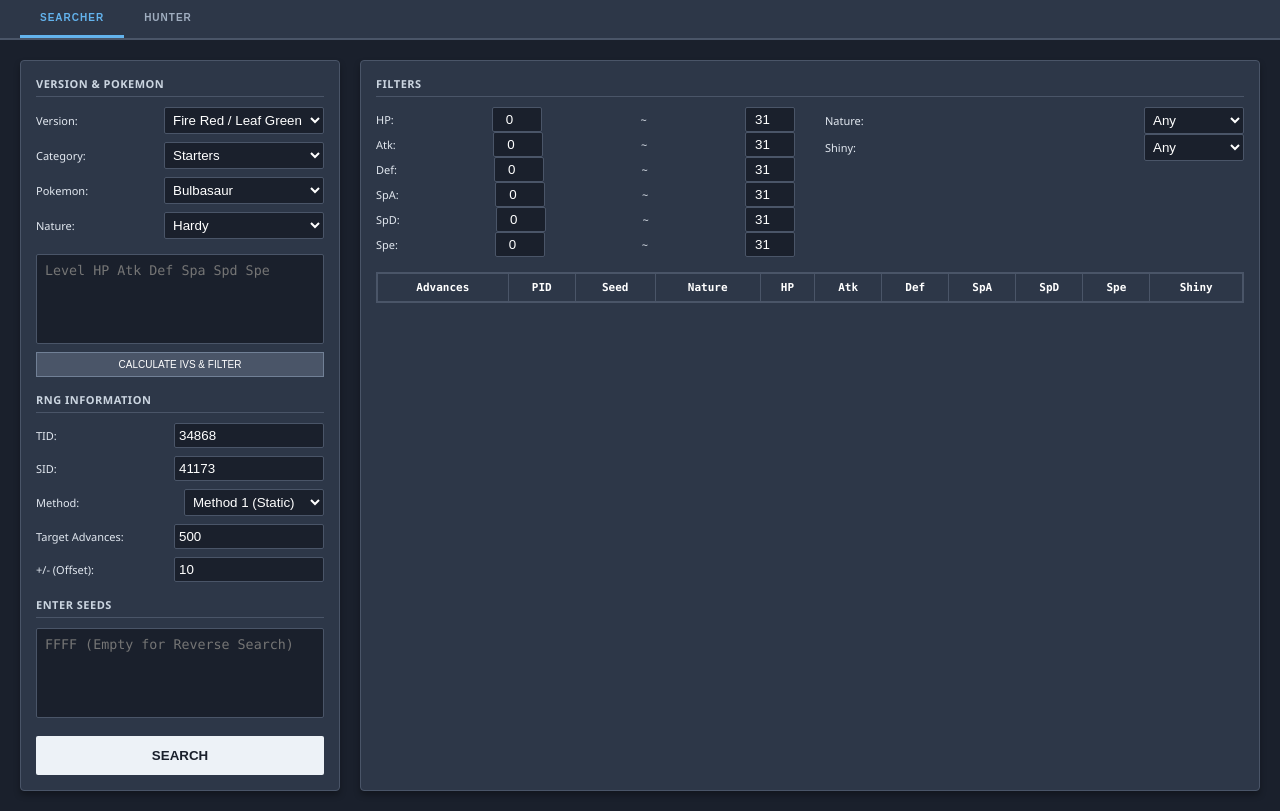
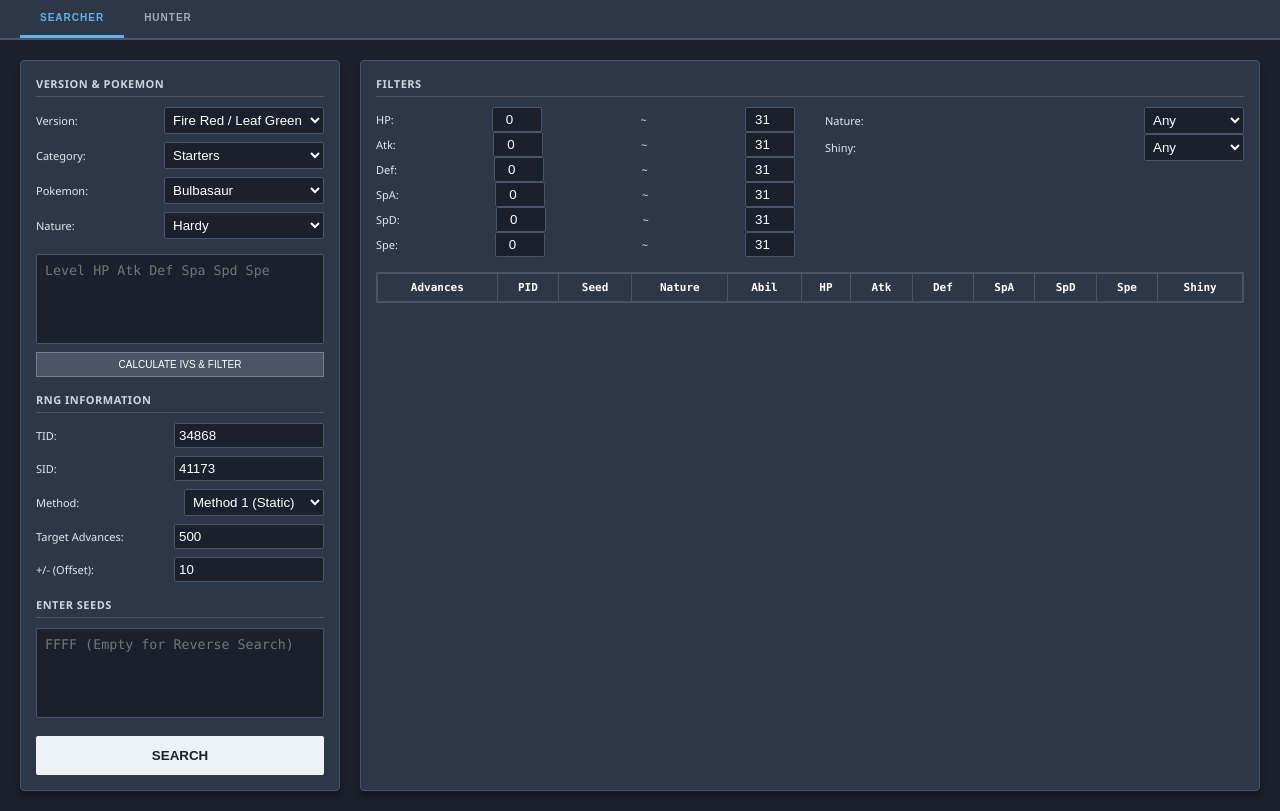
Before and after one commit to iAduard/Cuack, a plain HTML site: page index.html in a window 1280 px wide. Drawn offline with Linux system fonts and the light colour scheme.

Commit message:
Update index.html

```diff
--- a/index.html
+++ b/index.html
@@ -104,10 +104,10 @@
             <div class="scroll-table">
                 <table id="resultsTable">
                     <thead>
-                        <tr>
-                            <th>Advances</th><th>PID</th><th>Seed</th><th>Nature</th><th>HP</th><th>Atk</th><th>Def</th><th>SpA</th><th>SpD</th><th>Spe</th><th>Shiny</th>
-                        </tr>
-                    </thead>
+    <tr>
+        <th>Advances</th><th>PID</th><th>Seed</th><th>Nature</th><th>Abil</th><th>HP</th><th>Atk</th><th>Def</th><th>SpA</th><th>SpD</th><th>Spe</th><th>Shiny</th>
+    </tr>
+</thead>
                     <tbody></tbody>
                 </table>
             </div>
```
